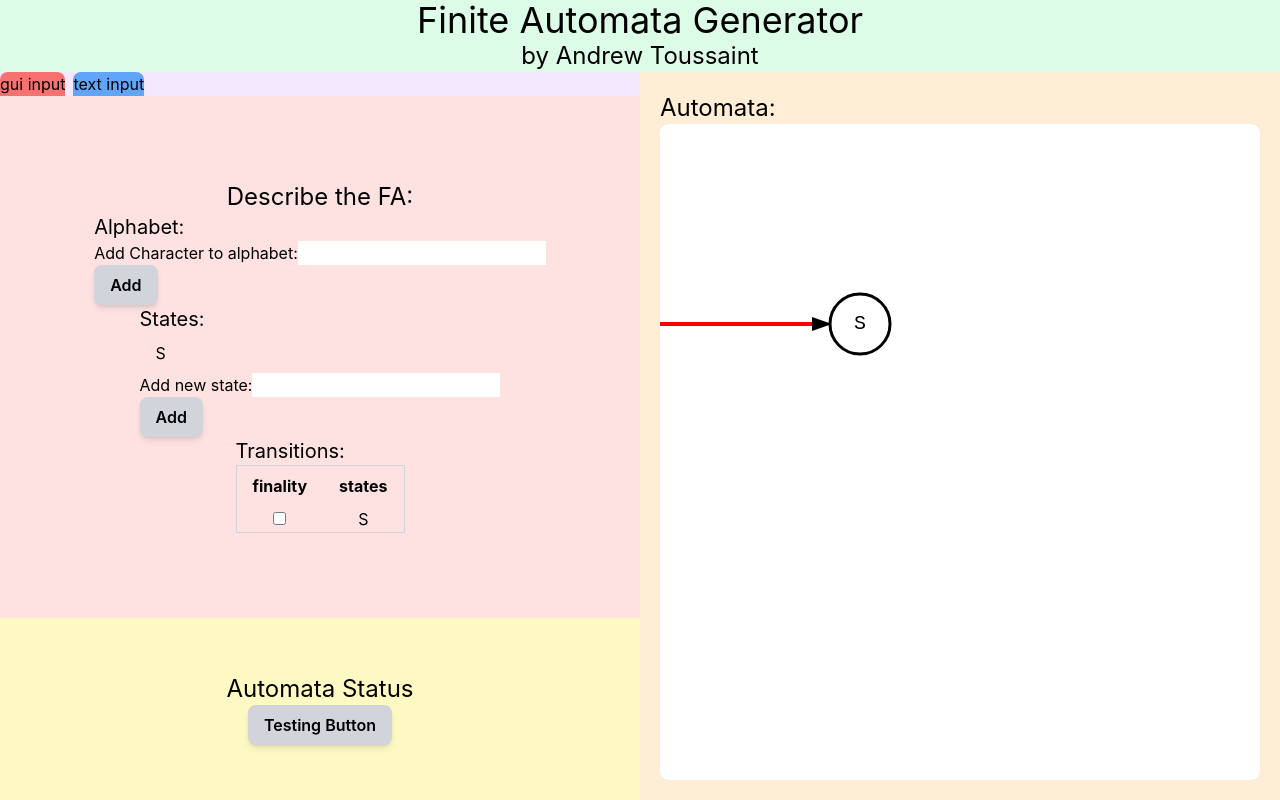
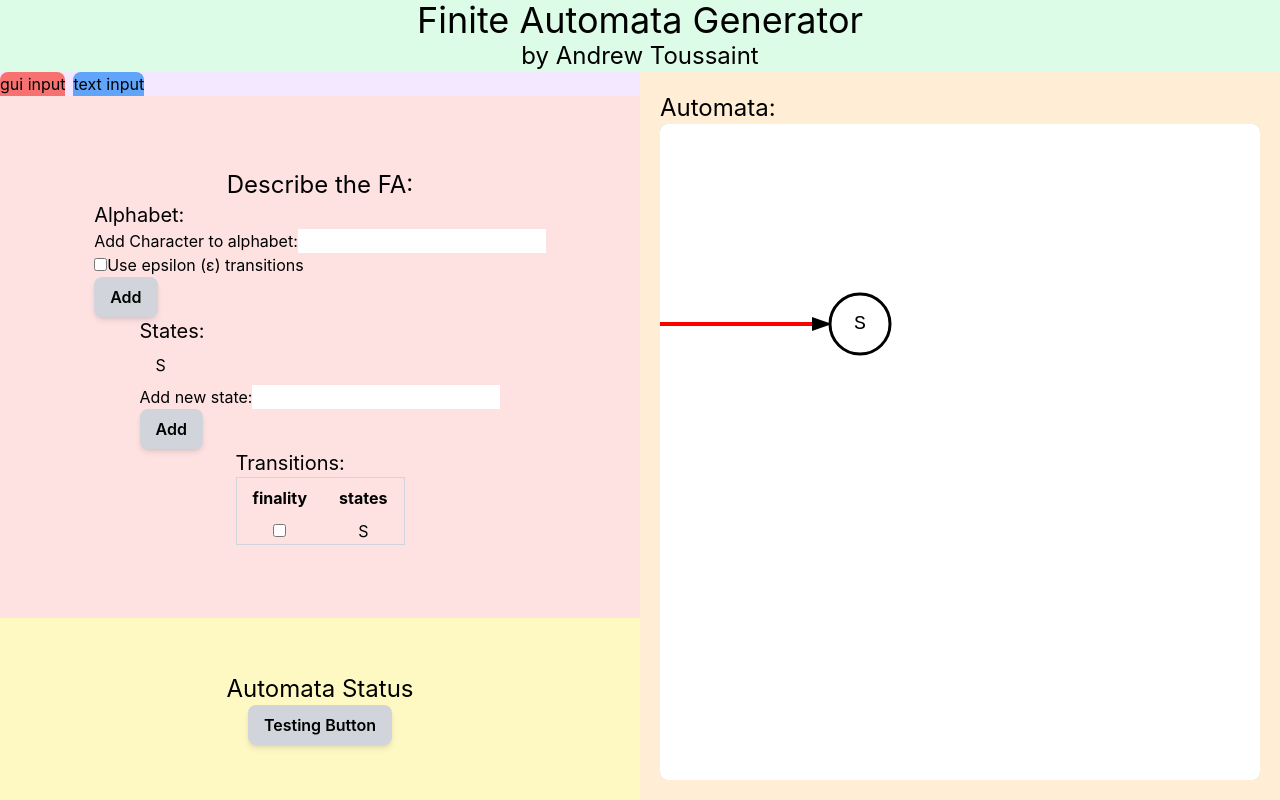
Before and after one commit to ajtoussaint/CS530_FinalProject, a React (Create React App) app in the folder static/: page / in a window 1280 px wide. Built offline with nearby package versions, Linux system fonts and the light colour scheme.

Commit message:
Added epsilon transition

```diff
--- a/static/src/App.tsx
+++ b/static/src/App.tsx
@@ -5,7 +5,6 @@ import { useState, useRef, useEffect } from "react";
 import type { KeyboardEvent, ChangeEvent } from "react";
 
 //todo list
-
 // - multiple transitions with same start and end are comma separated list
 
 //NDFA
@@ -16,6 +15,7 @@ import type { KeyboardEvent, ChangeEvent } from "react";
 // - animate transitions
 // - animate reading each letter
 
+const EPSILON = "\\e"
 
 function App(){
   const [alphabet, setAlphabet] = useState<string[]>([]);
@@ -123,7 +123,7 @@ function App(){
     let errorArr: string[] = []
 
     //check that all transitions are the correct format
-    const transRe = /^\*?([a-zA-Z0-9]+)\s+([a-zA-Z0-9]+)\s+\*?([a-zA-Z0-9]+)$/
+    const transRe = /^\*?([a-zA-Z0-9]+)\s+(\\?[a-zA-Z0-9]+)\s+\*?([a-zA-Z0-9]+)$/
 
     //set up values to use for updating alphabet, states, ect
     let tAlphabet: string[] = []
@@ -194,7 +194,7 @@ function App(){
 						//first state is too long
             errorArr.push(`Starting state on line ${index + 1} is longer than 4 characters`)
           }
-          if(matches[2].length > 1 && matches[1] !== "\\e"){
+          if(matches[2].length > 1 && matches[2] !== EPSILON){
 						//first state is too long
             errorArr.push(`Transition character on line ${index + 1} is longer than 1 character`)
           }
@@ -234,14 +234,17 @@ function App(){
   }
 
   //ttable works
-  const addCharacter = () =>{
+  const addCharacter = (charToAdd:string = "") =>{
+    if(!charToAdd)
+      charToAdd = aInput;
+
     if(!aError && aInput.length === 1){
       setAlphabet( (prev) => {
-        return [...prev, aInput];
+        return [...prev, charToAdd];
       })
 
       //update the t table to add a new "_" value to each array
-      setTTable( (prev) => prev.map(x => [...x, []])) //d - _ to [_]
+      setTTable( (prev) => prev.map(x => [...x, []]))
 
       setAInput("");
     }
@@ -272,8 +275,25 @@ function App(){
     setAlphabet( (prev) => {
       return prev.filter(c => c !== char)
     })
+  }
 
+  const [usingEpsilon, setUsingEpsilon] = useState<boolean>(false)
 
+  const toggleEpsilon = () => {
+    console.log("Toggle e from", usingEpsilon)
+    if(!usingEpsilon){
+      console.log("adding e")
+      setAlphabet( (prev) => {
+        return [...prev, EPSILON];
+      })
+
+      //update the t table to add a new "_" value to each array
+      setTTable( (prev) => prev.map(x => [...x, []]))
+    }else{
+      console.log("remvoing e")
+      removeCharacter(EPSILON)
+    }
+    setUsingEpsilon(p => !p)
   }
 
   const stateInKeydown = (e: KeyboardEvent<HTMLInputElement>) => {
@@ -698,7 +718,7 @@ function App(){
                           <div id="alphabetwrap">
               							<h2 className="text-xl">Alphabet:</h2>
               							<div id="alphabetDisplay">
-                              {alphabet.map( char => {
+                              {alphabet.filter(x => x !== EPSILON).map( char => {
               						  	return(
                						   		<button
                						   		onClick={() => removeCharacter(char)}
@@ -716,6 +736,14 @@ function App(){
                   						  className="bg-white border-black"
                   						  onKeyDown={alphaInKeydown}/>
                   						<div id="alphabetError" className="text-red-500 h-2em">{aError}</div>
+                              <div id="eWrapper">
+                                <input
+                                    type="checkbox"
+                                    checked={usingEpsilon}
+                                    onChange={() => toggleEpsilon()}
+                                    />
+                                Use epsilon (&epsilon;) transitions
+                              </div>
                						   <button
                 						  className="px-4 py-2 bg-gray-300 text-black font-semibold rounded-lg shadow-md hover:bg-gray-600 cursor-pointer focus:outline-none focus:ring-2 focus:ring-blue-400 focus:ring-opacity-75"
               						      onClick={() => addCharacter()}
@@ -768,7 +796,7 @@ function App(){
            						           <th className="px-4 py-2">finality</th>
            						           <th className="px-4 py-2">states</th>
            						           {alphabet.map((col, colIndex) => (
-           						             <th key={colIndex}>{col}</th>
+           						             <th key={colIndex}>{col === EPSILON ? "ε" : col}</th>
            						           ))}
            						         </tr>
            						       </thead>
@@ -853,7 +881,7 @@ function App(){
                       let loc2 = stateIndexToCoords(states.indexOf(trans))
                       return (
                         <SvgTransition
-                        charName={alphabet[alphaIndex]}
+                        charName={alphabet[alphaIndex] === EPSILON ? "ε" : alphabet[alphaIndex]}
                         x1={loc1.x}
                         y1={loc1.y}
                         x2={loc2.x}
```
